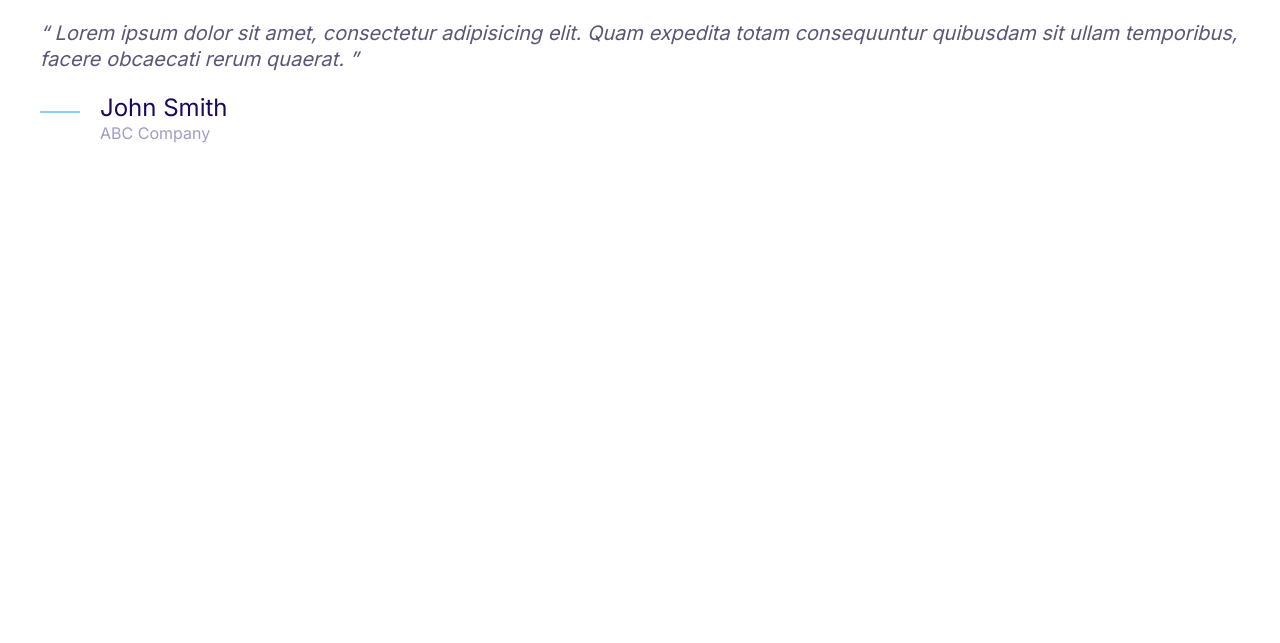
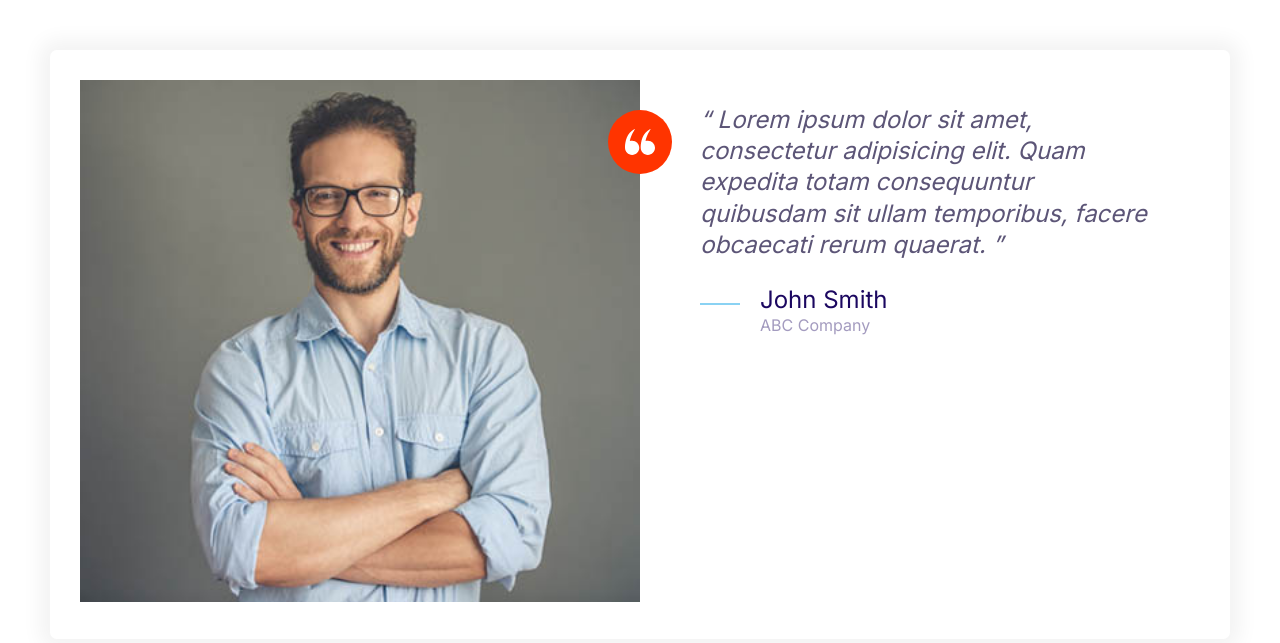
Before and after one commit to TJ-ThiamJoo/Moshify-HTML-CSS-, a plain HTML site: page Index.html in a window 1280 px wide. Drawn offline with Linux system fonts and the light colour scheme.

Commit message:
Build the Grids & Testimonial components

```diff
--- a/CSS/styles.css
+++ b/CSS/styles.css
@@ -161,8 +161,17 @@ a {
   width: 40px;
 }
 
+.icon--small {
+  width: 30px;
+  height: 30px;
+}
+
 .icon--primary {
   fill: var(--color-primary);
+}
+
+.icon--white {
+  fill: #fff;
 }
 
 .icon-container {
@@ -173,6 +182,10 @@ a {
   display: inline-flex;
   justify-content: center;
   align-items: center;
+}
+
+.icon-container--accent {
+  background: var(--color-accent);
 }
 
 /* Buttons */
@@ -424,3 +437,49 @@ a {
     font-size: 1.6rem;
   }
 }
+
+/* Grids */
+.grid {
+  display: grid;
+}
+
+@media screen and (min-width: 768px) {
+  .grid--1x2 {
+    grid-template-columns: repeat(2, 1fr);
+  }
+}
+
+@media screen and (min-width: 1024px) {
+  .grid--1x3 {
+    grid-template-columns: repeat(3, 1fr);
+  }
+}
+
+/* Testimonials */
+.testimonial {
+  padding: 3rem;
+}
+
+.testimonial__image {
+  position: relative;
+}
+
+.testimonial__image > img {
+  width: 100%;
+}
+
+.testimonial__image > .icon-container {
+  position: absolute;
+  top: 3rem;
+  right: -32px;
+}
+
+@media screen and (min-width: 768px) {
+  .testimonial .quote,
+  .testimonial .quote__author {
+    font-size: 2.4rem;
+  }
+  .testimonial .quote {
+    margin-left: 6rem;
+  }
+}
--- a/Index.html
+++ b/Index.html
@@ -14,12 +14,22 @@
     <link rel="stylesheet" href="css/normalize.css" />
     <link rel="stylesheet" href="css/styles.css" />
   </head>
-  <body>
+  <body style="padding: 5rem">
+    <div class="card testimonial">
+      <div class="grid grid--1x2">
+        <div class="testimonial__image">
+          <img src="images/testimonial.jpg" alt="A happy, smiling customer" />
+          <span class="icon-container icon-container--accent">
+            <svg class="icon icon--white icon--small">
+              <use xlink:href="images/sprite.svg#quotes"></use>
+            </svg>
+          </span>
+        </div>
         <blockquote class="quote">
           <p class="quote__text">
-        Lorem ipsum dolor sit amet, consectetur adipisicing elit. Quam expedita
-        totam consequuntur quibusdam sit ullam temporibus, facere obcaecati
-        rerum quaerat.
+            Lorem ipsum dolor sit amet, consectetur adipisicing elit. Quam
+            expedita totam consequuntur quibusdam sit ullam temporibus, facere
+            obcaecati rerum quaerat.
           </p>
           <footer>
             <div class="media">
@@ -35,5 +45,7 @@
             </div>
           </footer>
         </blockquote>
+      </div>
+    </div>
   </body>
 </html>
```
Also changed, not shown: components/Testimonial.html (added, +34 -0 lines), components/grids.html (added, +7 -0 lines), components/plans.html (added, +24 -0 lines), images/testimonial.jpg (added). Lines whose indentation alone changed are shown as unchanged.
